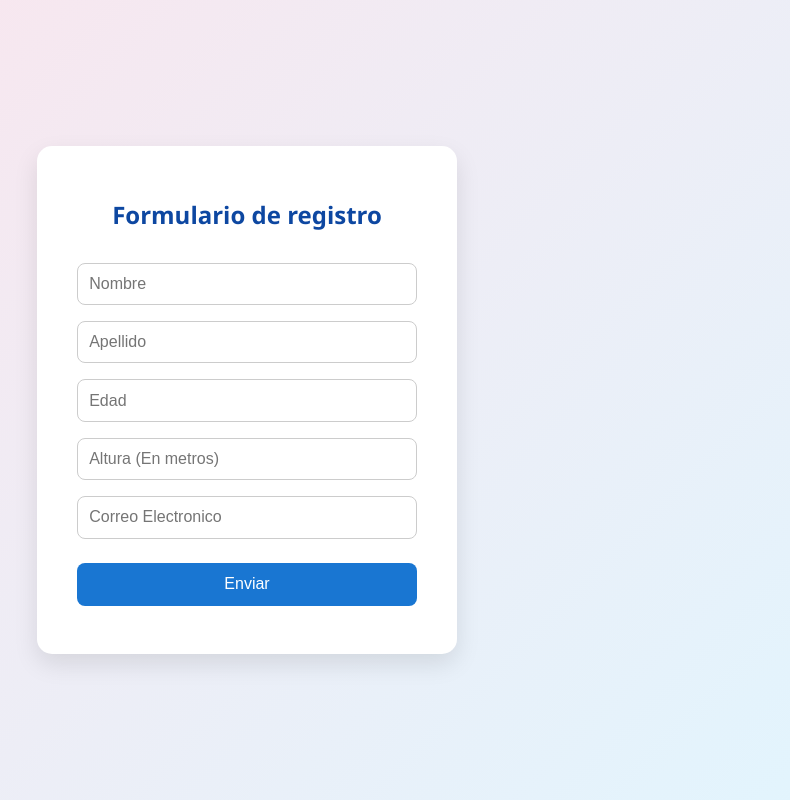
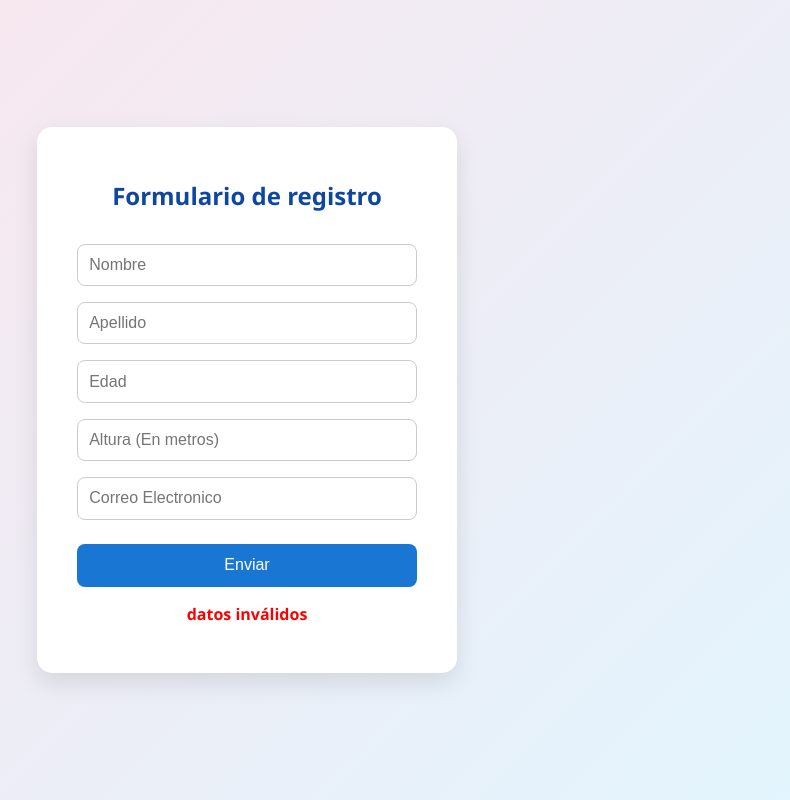
Before and after one commit to AlejandroromeroCJ/Tp2-prog3, a plain HTML site: page ejercicio6/index.html in a window 1280 px wide. Both pictures are taken after a click on the button "Enviar". Shown: the whole page, without its empty margins (393-1183 px from the left). Drawn offline with Linux system fonts and the light colour scheme.

Commit message:
ejercicio6 completado

```diff
--- a/ejercicio6/index.html
+++ b/ejercicio6/index.html
@@ -14,7 +14,7 @@
         <input type="number" id="edad" placeholder="Edad">
         <input type="number" id="altura" placeholder="Altura (En metros)">
         <input type="email" id="correo" placeholder="Correo Electronico">
-        <button id="enviar">Enviar</button>
+        <button onclick="validarDatos()" id="enviar">Enviar</button>
         <p id="mensaje"></p>
     </div>
     <script src="script.js"></script>
--- a/ejercicio6/script.js
+++ b/ejercicio6/script.js
@@ -0,0 +1,20 @@
+function validarDatos() {
+    const edad = parseInt(document.getElementById("edad").value);
+    const altura = parseFloat(document.getElementById("altura").value);
+    const name = document.getElementById("nombre").value;
+    const lname = document.getElementById("apellido").value;
+    const mail = document.getElementById("correo").value;
+
+    console.log(edad,altura,name,lname,mail)
+
+    if(name==""||lname==""||!mail.includes("@")||mail==""||name.length>50||lname.length>50||edad<18||altura<0||altura>230)
+    {
+        // document.getElementById("mensaje").textContent = `${name}`;
+        document.getElementById("mensaje").textContent = `datos inválidos`;
+        document.getElementById("mensaje").style = `color:red`;
+
+    }else{
+        document.getElementById("mensaje").textContent = `datos válidos`;
+        document.getElementById("mensaje").style = `color:green`;
+    }
+}
```
